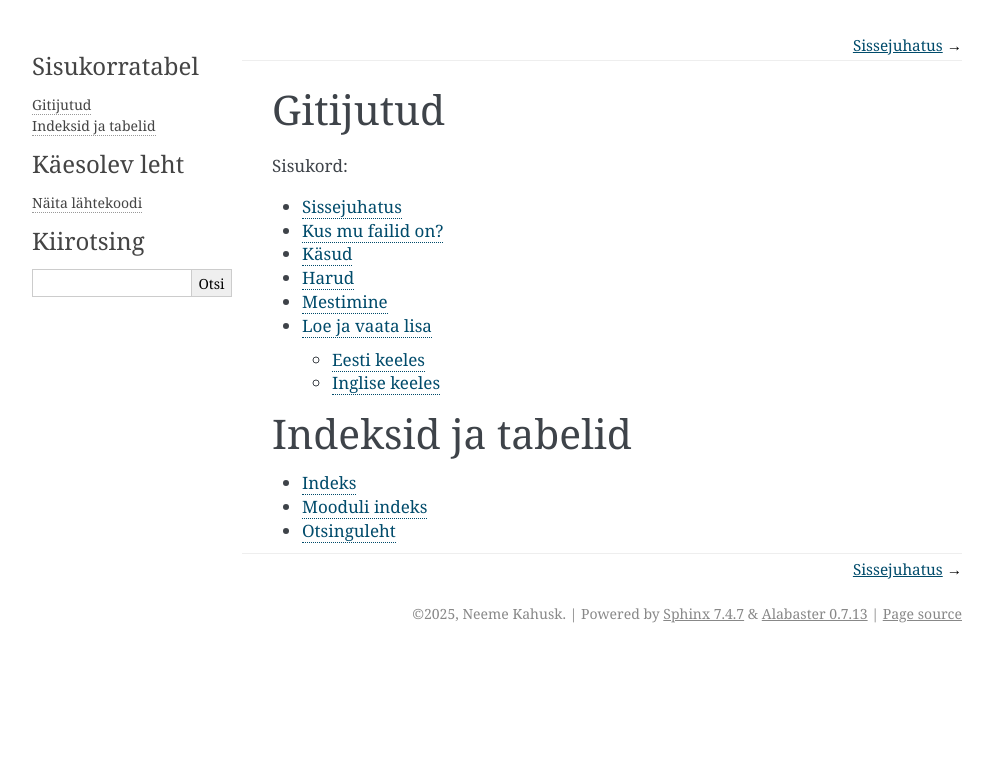
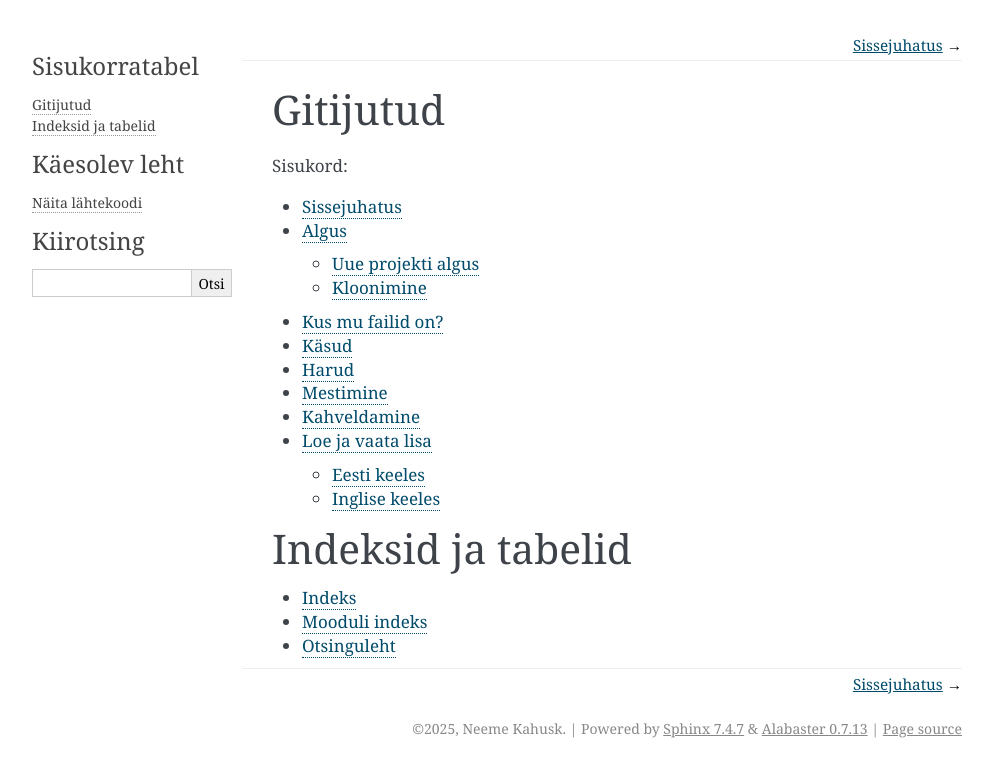
Before and after one commit to nemeek/gitijutud, a Sphinx documentation site: the page built from docs/index.rst, in a window 1280 px wide. Shown: the top 777 px of the page, without its empty margins (148-1141 px from the left). Built offline with Sphinx 7.4.7, drawn with Linux system fonts in a browser that asks for light colours.

Commit message:
kahveldamine

```diff
--- a/docs/index.rst
+++ b/docs/index.rst
@@ -12,10 +12,12 @@ Gitijutud
   :caption: Sisukord:
 
   sissejuhatus
+  algus
   failid
   kasud
   harud
   mestimine
+  kahveldamine
   lisa
 
 
--- /dev/null
+++ b/docs/kahveldamine.rst
@@ -0,0 +1,5 @@
+Kahveldamine
+============
+
+Projekti kahveldamise puhul tehakse algsest projektist koopia (toimub serveris).
+Kahveldada võib kas kogu varamut või ainult ühte haru.
```
